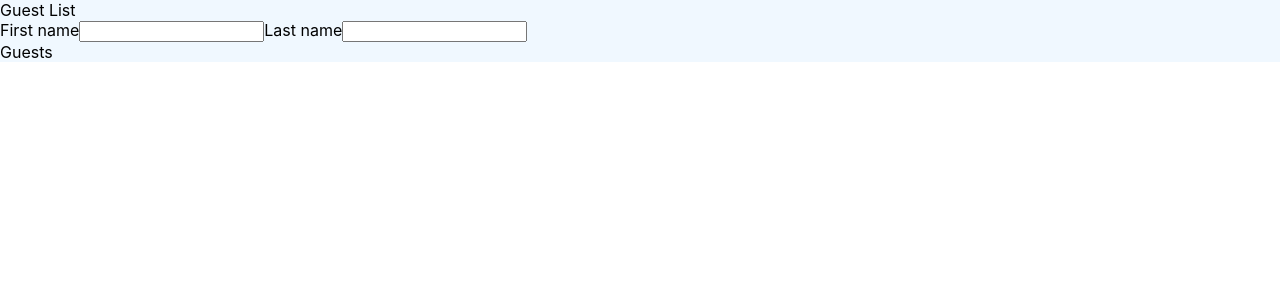
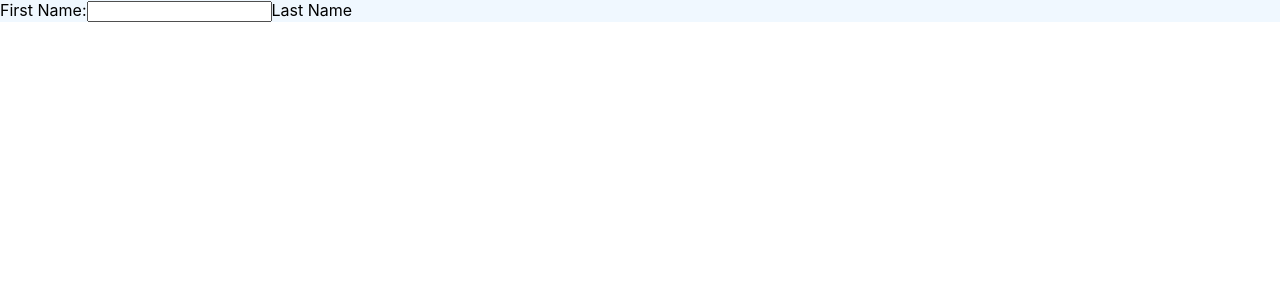
Before and after one commit to sawtoothridge13/pjct-react-3-guest-list, a React app: page / in a window 1280 px wide. Shown: the top 300 px of the page. Built offline with nearby package versions, Linux system fonts and the light colour scheme; the HTML template or start-up script is replaced by a standard one.

Commit message:
Rebuild from the ground up again....

```diff
--- a/src/App.js
+++ b/src/App.js
@@ -1,5 +1,111 @@
-import { Fragment, useEffect, useState } from 'react';
+import axios from 'axios';
+import { useEffect, useState } from 'react';
 import styles from './App.module.scss';
+
+function App() {
+  const [guests, setGuests] = useState([]);
+  const [firstName, setFirstName] = useState('');
+  const [lastName, setLastName] = useState('');
+  const [loading, setLoading] = useState(true);
+
+  useEffect(() => {
+    axios
+      .get('http://localhost:4000')
+      .then((response) => {
+        setGuests(response.data);
+        setLoading(false);
+      })
+      .catch((error) => {
+        console.log(error);
+        setLoading(false);
+      });
+  }, []);
+
+  const handleAddGuest = (event) => {
+    event.preventDefault();
+    const newGuest = {
+      firstName: firstName,
+      lastName: lastName,
+      attending: false,
+    };
+    axios
+      .post('http://localhost:4000/guests', newGuest)
+      .then((response) => {
+        setGuests([...guests, response.data]);
+        setFirstName('');
+        setLastName('');
+      })
+      .catch((error) => {
+        console.log(error);
+      });
+  };
+
+  const handleDeleteGuest = (id) => {
+    axios
+      .delete(`https://my-api.com/guests/${id}`)
+      .then(() => {
+        setGuests(guests.filter((guest) => guest.id !== id));
+      })
+      .catch((error) => {
+        console.log(error);
+      });
+  };
+
+  const handleToggleAttending = (id) => {
+    const updatedGuests = guests.map((guest) => {
+      if (guest.id === id) {
+        return {
+          ...guest,
+          attending: !guest.attending,
+        };
+      } else {
+        return guest;
+      }
+    });
+    axios
+      .put(
+        `https://my-api.com/guests/${id}`,
+        updatedGuests.find((guest) => guest.id === id),
+      )
+      .then(() => {
+        setGuests(updatedGuests);
+      })
+      .catch((error) => {
+        console.log(error);
+      });
+  };
+
+  const handleFirstNameChange = (event) => {
+    setFirstName(event.target.value);
+  };
+
+  const handleLastNameChange = (event) => {
+    setLastName(event.target.value);
+  };
+
+  if (loading) {
+    return <div>Loading...</div>;
+  }
+
+  return (
+    <div className={styles.App}>
+      <form onSubmit={handleAddGuest}>
+        <label htmlFor="firstName">First Name:</label>
+        <input
+          type="text"
+          id="firstName"
+          value={firstName}
+          onChange={handleFirstNameChange}
+        />
+        <label htmlFor="lastName">Last Name</label>
+      </form>
+    </div>
+  );
+}
+export default App;
+
+/* import { Fragment, useEffect, useState } from 'react';
+import styles from './App.module.scss'; */
 
 // Create state variables
 /* const [guestList, setGuestList] = useState([]);
@@ -7,8 +113,8 @@ const [firstName, setFirstName] = useState('');
 const [lastName, setLastName] = useState('');
 const [loading, setLoading] = useState(''); */
 
-// Base URL
-const baseUrl = 'http://localhost:4000';
+// // Base URL
+// const baseUrl = 'http://localhost:4000';
 
 /* // Getting all guests (aka GET /guests)
 const response = await fetch(`${baseUrl}/guests`);
@@ -43,29 +149,23 @@ const updatedGuest = await response.json();
 const response = await fetch(`${baseUrl}/guests/1`, { method: 'DELETE' });
 const deletedGuest = await response.json(); */
 
-export default function App() {
-  return (
-    <div className={styles.App}>
-      <main>
-        <header>Guest List</header>
-        <div>
-          <label>
-            First name
-            <input />
-          </label>
-          <label>
-            Last name
-            <input />
-          </label>
-        </div>
-        <div>Guests</div>
-      </main>
-    </div>
-  );
-}
+// export default function App() {
+/*  const [allGuests, setAllGuests] = useState([]);
+  const [newGuest, setNewGuest] = useState(''); */
+
 /*   // 1. Create state for input data checkbox
   const [attendingStatus, setAttendingStatus] = useState(false);
-  const [firstName, setFirstName] = useState('false');
+  const [firstName, setFirstName] = useState('');
+  const [lastName, setLastName] = useState('');
+
+  // Base URL
+  const baseUrl = 'http://localhost:4000';
+
+  // Getting all guests (aka GET /guests)
+  async function getGuestList() {
+    const response = await fetch(`${baseUrl}/guests`);
+    const allGuests = await response.json();
+  }
 
   return (
     <div className={styles.App}>
@@ -80,15 +180,19 @@ export default function App() {
       >
         <label>
           First name
-          <input />
+          <input
+            value={firstName}
+            name="firstName"
+            onChange={(event) => setFirstName(event.currentTarget.value)}
+          />
         </label>
         <br />
         <label>
           Last name
           <input
-            value={firstName}
-            name="firstName"
-            onChange={(event) => setFirstName(event.currentTarget.value)}
+            value={lastName}
+            name="lastName"
+            onChange={(event) => setLastName(event.currentTarget.value)}
           />
           <kbd>Return</kbd>
         </label>
@@ -97,8 +201,7 @@ export default function App() {
         {attendingStatus}
         <label aria-label="attending status">
           Attending
-          {/* // 2. use the current 'checked' (only for checkboxes, otherwise 'value') of the state as the value of the input }*/
-/*           <input
+          <input
             checked={attendingStatus}
             type="checkbox"
             // 3. update the state value with the event.currentTarget.value
@@ -106,7 +209,7 @@ export default function App() {
               setAttendingStatus(event.currentTarget.checked);
             }}
           />
-          {firstName !== '' && <p>Username: {firstName}</p>}
+          {firstName !== '' && <p>Guest Name: {firstName}</p>}
         </label>
       </form>
     </div>
```
